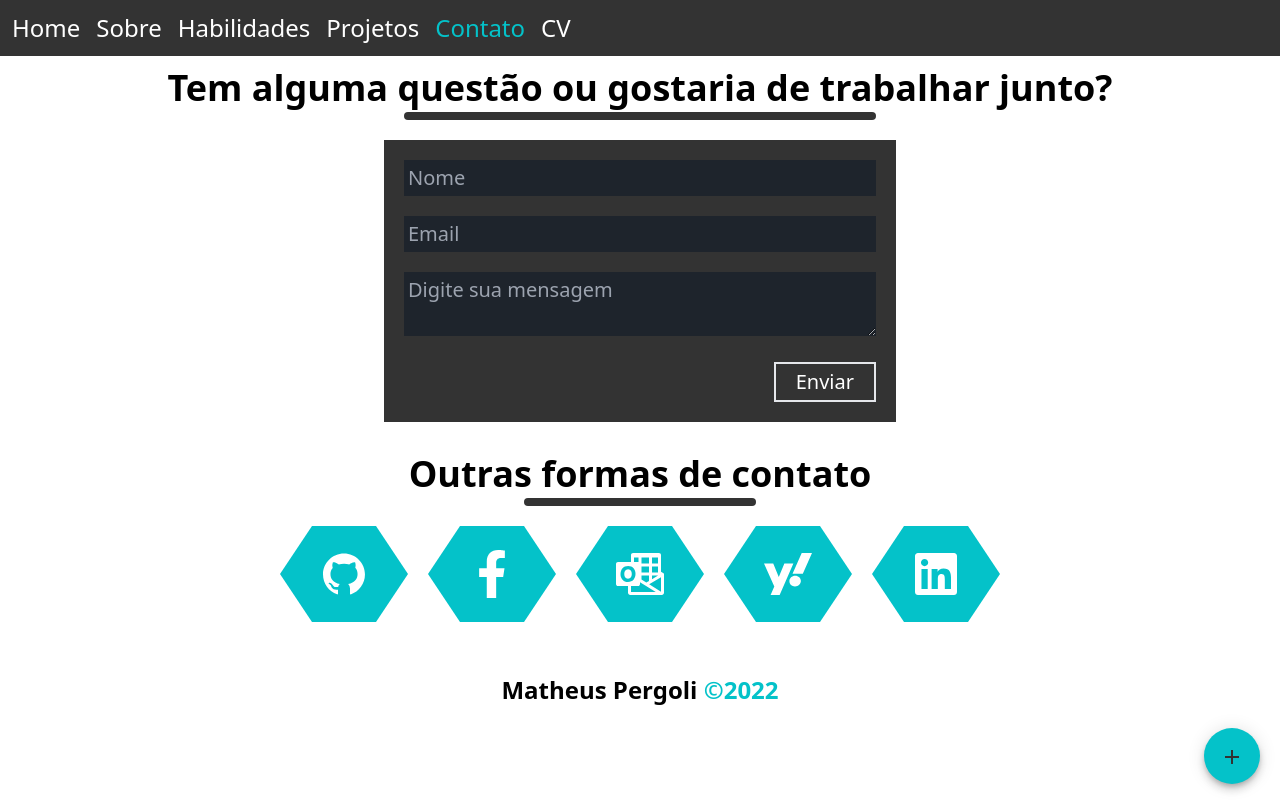
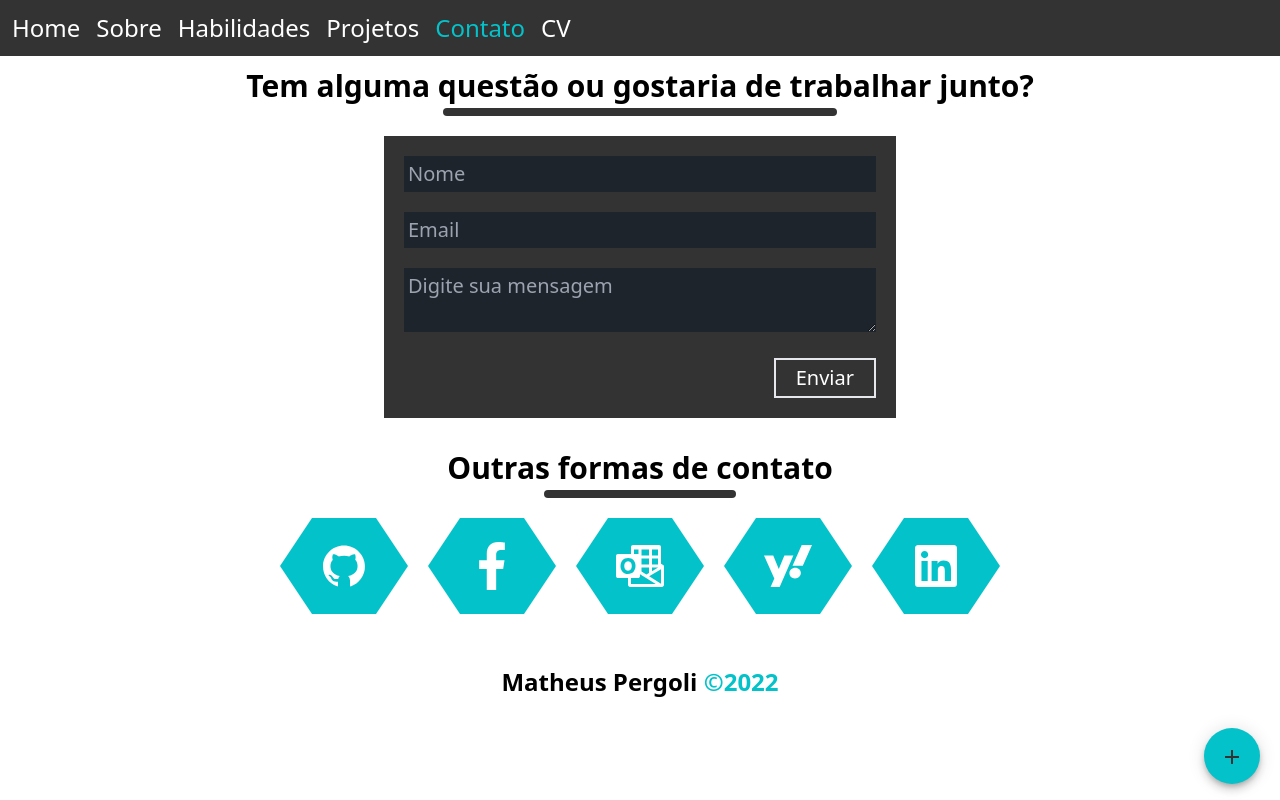
Before and after one commit to matheuspergoli/portfolio, a Next.js app: page /contato in a window 1280 px wide. Built offline with nearby package versions, Linux system fonts and the light colour scheme.

Commit message:
Modificando tamanho da fonte

```diff
--- a/components/Title/index.tsx
+++ b/components/Title/index.tsx
@@ -2,7 +2,7 @@ function Title(props: { children: string }) {
 	return (
 		<h1
 			className={`
-				text-4xl
+				text-3xl
 				text-center
 				font-bold
 				mb-5
```
